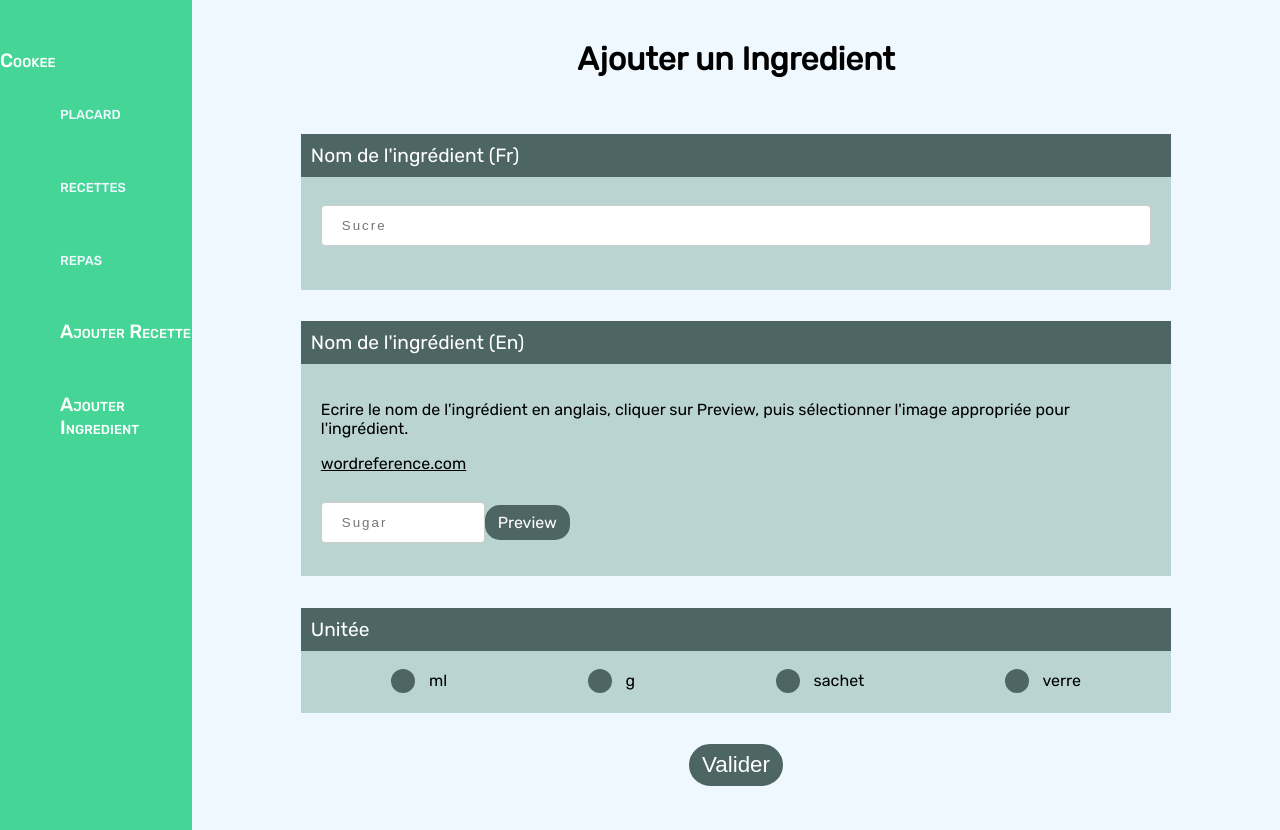
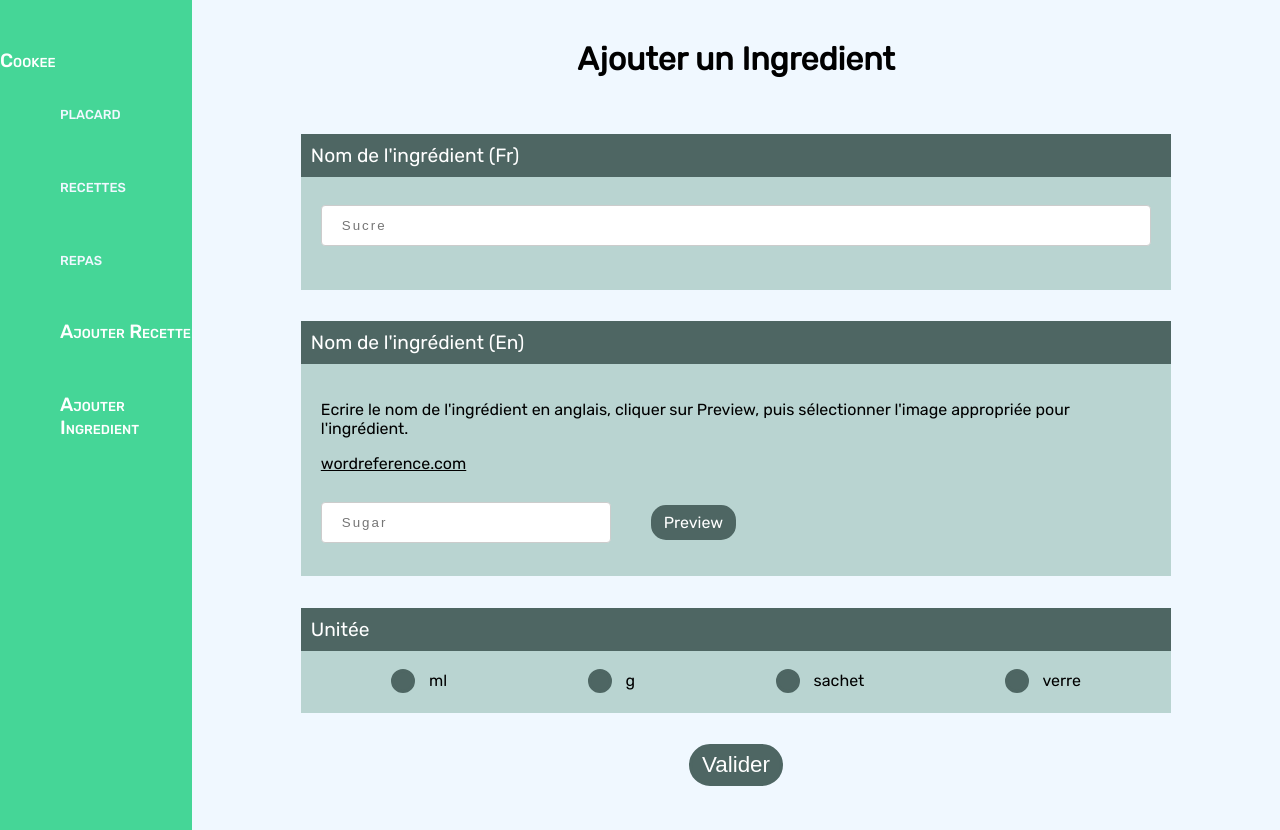
Before and after one commit to Thomas-Zorroche/Cookee, a PHP site: page /ajoutIngrdPage.php in a window 1280 px wide. Run offline with PHP 8.4, Linux system fonts and the light colour scheme; data comes from the database, SQL or seed files in the repository.

Commit message:
[form ingrd] fix width input text field

```diff
--- a/style/formulaire.css
+++ b/style/formulaire.css
@@ -31,7 +31,7 @@ form {
 
 #Input-english-cont {
     display: flex;
-    width: 30%;
+    width: 50%;
     justify-content: space-between;
     align-items: center;
 }
@@ -72,7 +72,6 @@ form {
 }
 
 #Ingrd-english-cont {
-    width: 70%;
     display: flex;
     justify-content: space-around;
     align-items: center;
@@ -139,6 +138,9 @@ input[type=text] {
     border-radius: 4px;
     box-sizing: border-box;
 }
+#Input-english-cont input {
+    width: 70%;
+}
 #Ingrd-name-fr:focus {
     box-shadow: 0px 0px 10px var(--red);
     border: 2px solid var(--red);
```
